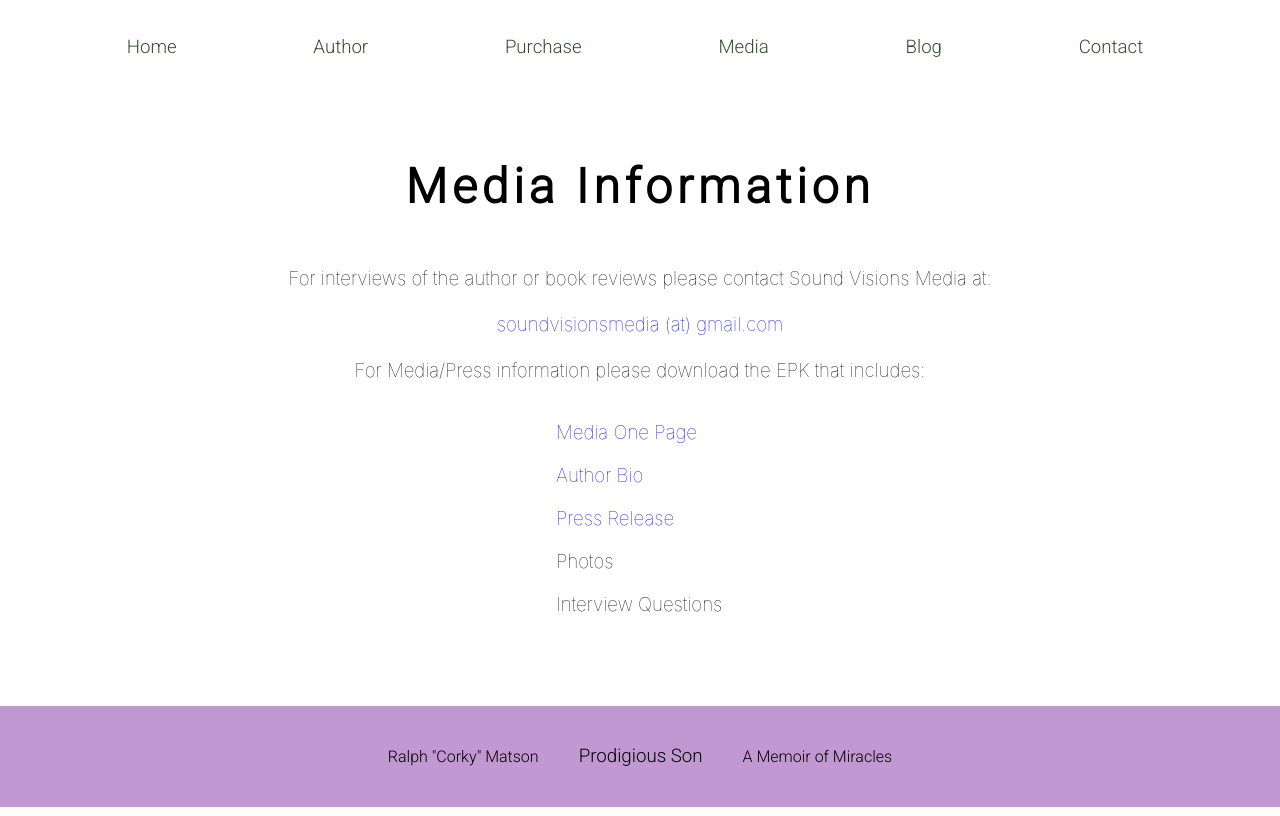
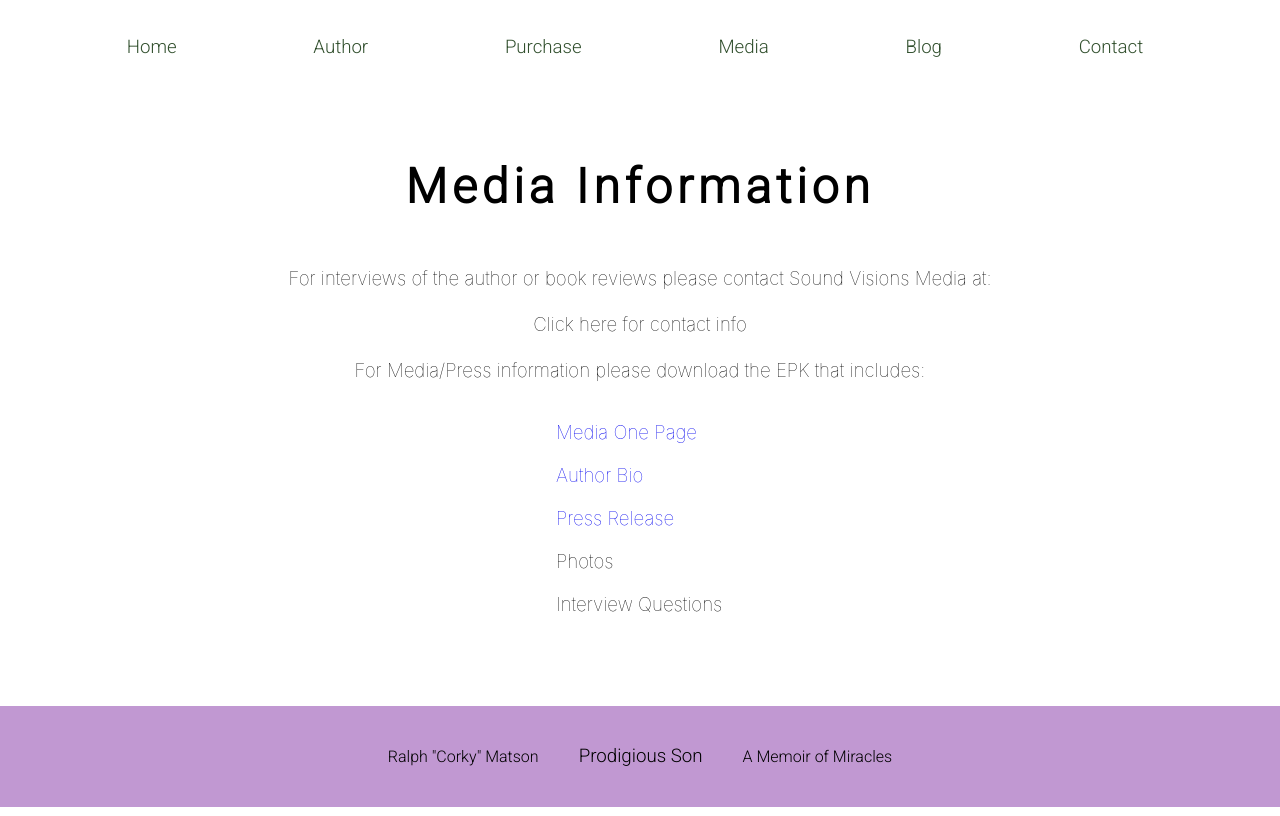
Before and after one commit to jokessenich/ProdigiousSon, a React (Create React App) app: page /media in a window 1280 px wide. Built offline with nearby package versions, Linux system fonts and the light colour scheme.

Commit message:
hid contact info for media page

```diff
--- a/src/components/Media.js
+++ b/src/components/Media.js
@@ -2,14 +2,20 @@ import React from 'react';
 import './Media.css'
 
 export default class Media extends React.Component{
-
+    constructor(props){
+        super(props)
+        this.state = {
+            hidden: true
+        }
+    }
 
 render(){
     return(
         <div>
         <h1> Media Information</h1>
         <h3>For interviews of the author or book reviews please contact Sound Visions Media at: <br /><br />
-<a href = "mailto:soundsvisionsmedia@gmail.com">soundvisionsmedia  (at)  gmail.com </a>
+            {this.state.hidden?<span onClick = {()=>{this.setState({hidden: false})}}>Click here for contact info</span>:""}
+            {this.state.hidden? "":<a href = "mailto:soundsvisionsmedia@gmail.com">soundvisionsmedia  (at)  gmail.com </a>}
         <br />
         <br />
         For Media/Press information please download the EPK that includes:
```
